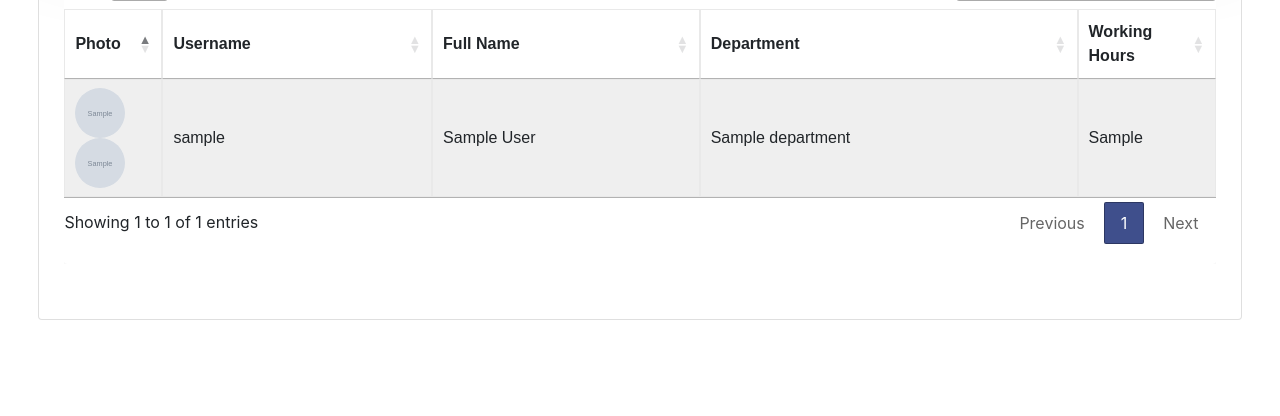
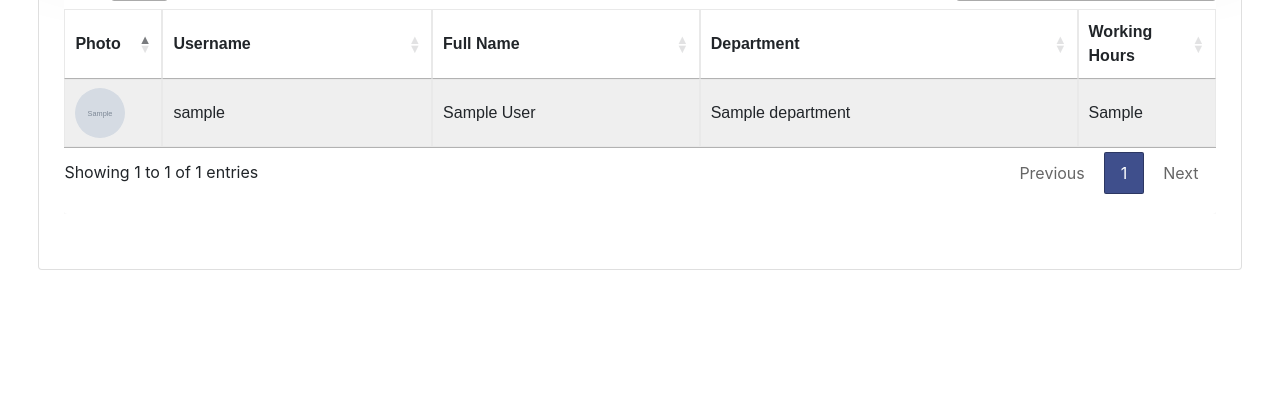
Before and after one commit to haxhex/Attendance-System, a Django app: template base/templates/base/io_report.html in a window 1280 px wide. Shown: the part 384-800 px from the top of the page. Run offline with Django 4.2, Linux system fonts and the light colour scheme; the template is opened without the code that fills it: most values are stand-ins (such as "Sample title", 1, 10 or a date in 2020); grey boxes marked "Sample" are stand-in pictures; some libraries are stand-ins or nearby versions.

Commit message:
fix profile pic

```diff
--- a/base/templates/base/io_report.html
+++ b/base/templates/base/io_report.html
@@ -363,8 +363,6 @@
                                 {% for emps in employees %}
                                 <tr>
                                     <td>
-                                        <img src="{{emps.0.profile_picture.url}}" class="rounded-circle" width="50" height="50">
-
                                         {% if emps.profile_picture %}
                                         <img src="{{emps.0.profile_picture.url}}" class="rounded-circle" width="50" height="50">
 
```
